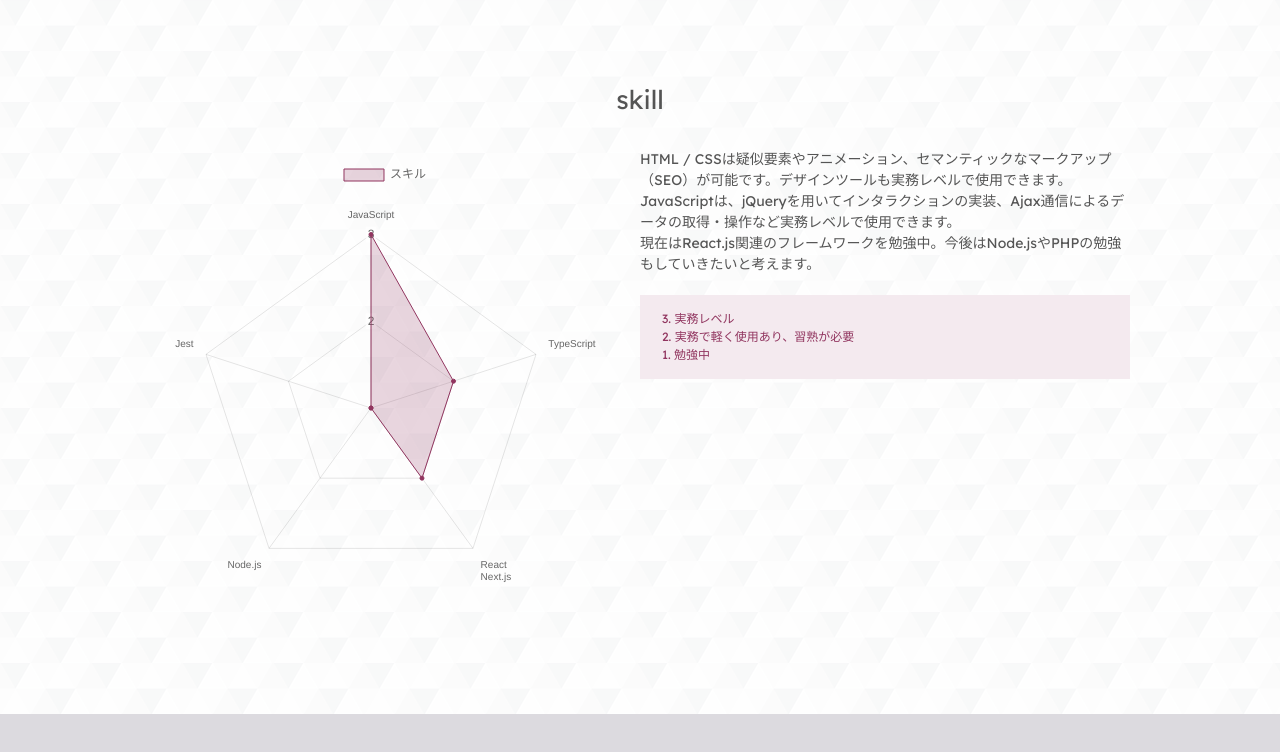
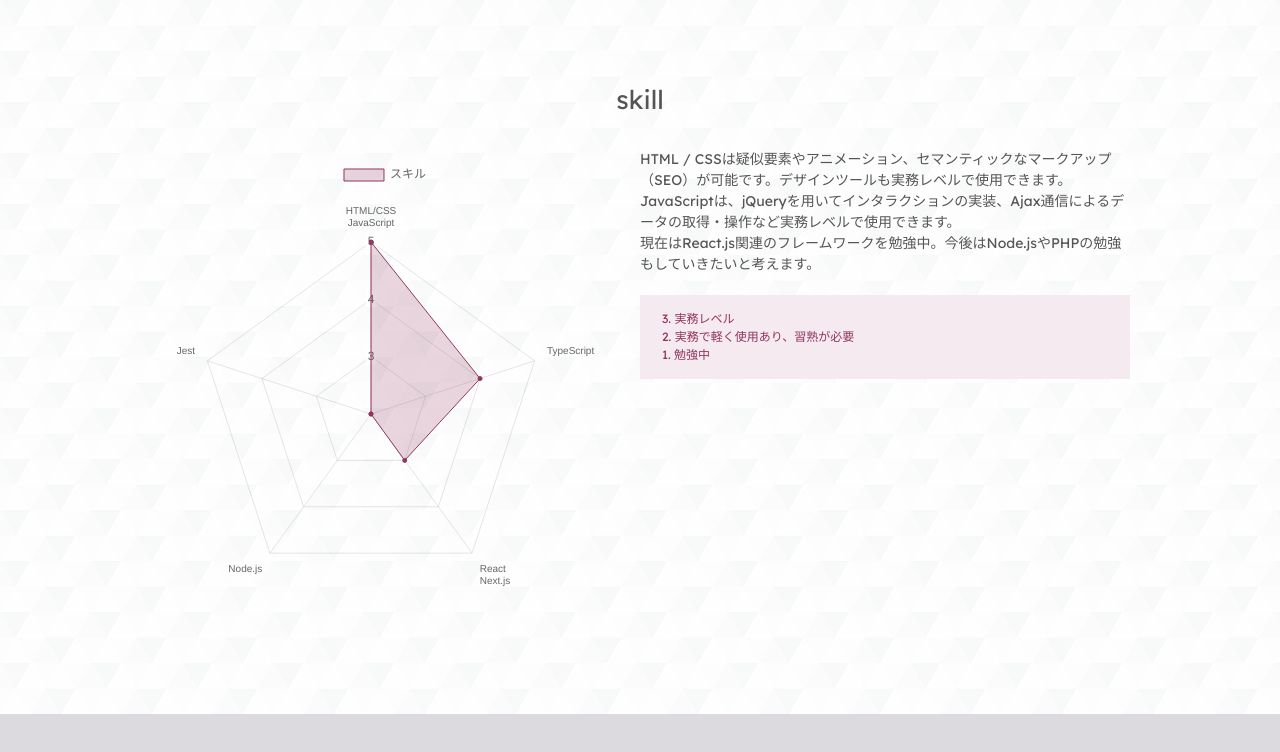
Before and after one commit to apricotn18/portfolio, a Next.js app: page /component/skill/skill in a window 1280 px wide. Shown: the top 752 px of the page. Built offline with nearby package versions, Linux system fonts and the light colour scheme; a web font is replaced by a local one.

Commit message:
Update chart.js

```diff
--- a/pages/component/skill/chart.js
+++ b/pages/component/skill/chart.js
@@ -5,7 +5,7 @@ export default function openChart (element) {
 		type: 'radar',
 		data: {
 			labels: [
-				'JavaScript',
+				['HTML/CSS', 'JavaScript'],
 				'TypeScript',
 				['React', 'Next.js'],
 				'Node.js',
@@ -13,7 +13,7 @@ export default function openChart (element) {
 			],
 			datasets: [{
 				label: 'スキル',
-				data: [3, 2, 2, 1, 1],
+				data: [5, 4, 3, 2, 2],
 				backgroundColor: 'RGBA(145,53,95,.2)',
 				borderColor: 'RGBA(145,53,95,1)',
 				borderWidth: 1,
```
